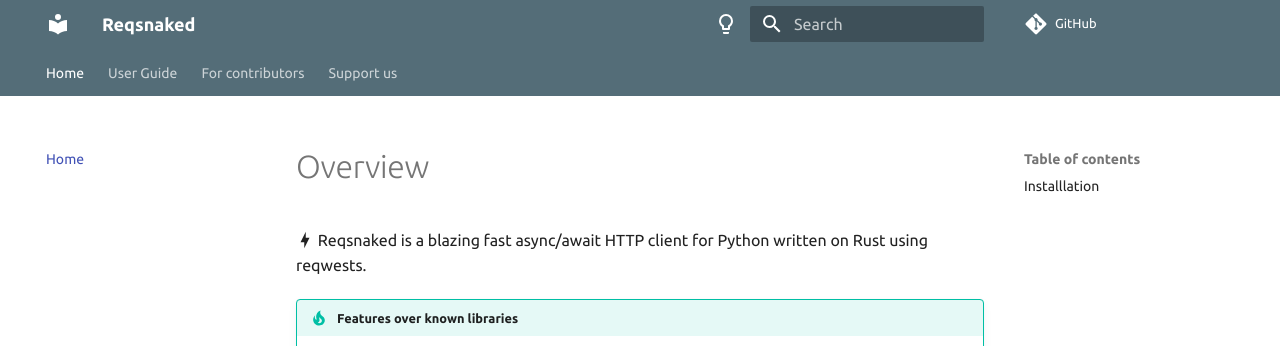
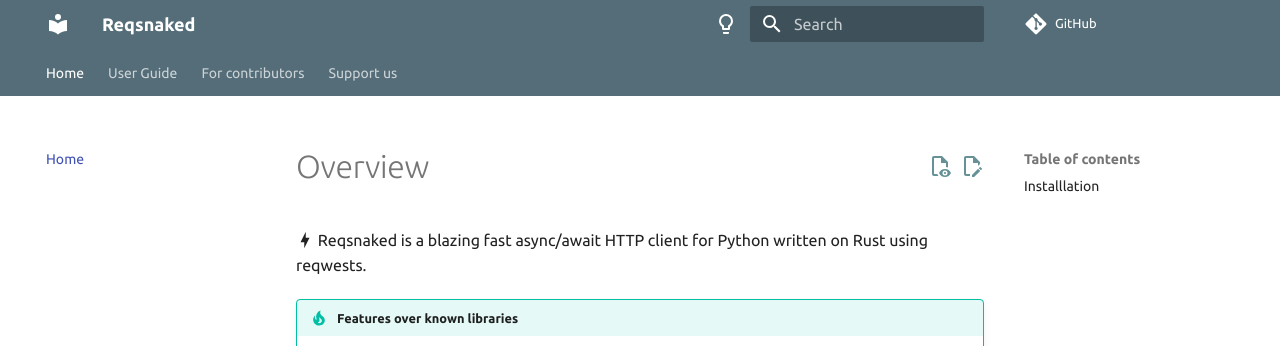
Before and after one commit to deknowny/reqsnaked, an MkDocs documentation site: the page built from guide/index.md, in a window 1280 px wide. Shown: the top 346 px of the page. Built offline with MkDocs 1.6.1 and Material for MkDocs 9.7.7, drawn with Linux system fonts in a browser that asks for light colours; some web fonts are replaced; comment, search, counter and statistics services are not loaded.

Commit message:
Fix links

```diff
--- a/mkdocs.yml
+++ b/mkdocs.yml
@@ -2,7 +2,7 @@
 site_name: "Reqsnaked"
 site_url: https://deknowny.github.io/reqsnaked/
 site_description: Reqsnaked python library guide
-repo_url: https://github.com/deknowny/reqsnaked/tree/main/
+repo_url: https://github.com/deknowny/reqsnaked/
 edit_uri: blob/main/guide/
 remote_branch: main
 docs_dir: guide
@@ -55,6 +55,8 @@
     - navigation.tabs
     - search.highlight
     - search.share
+    - content.action.edit
+    - content.action.view
 
 
 
```
